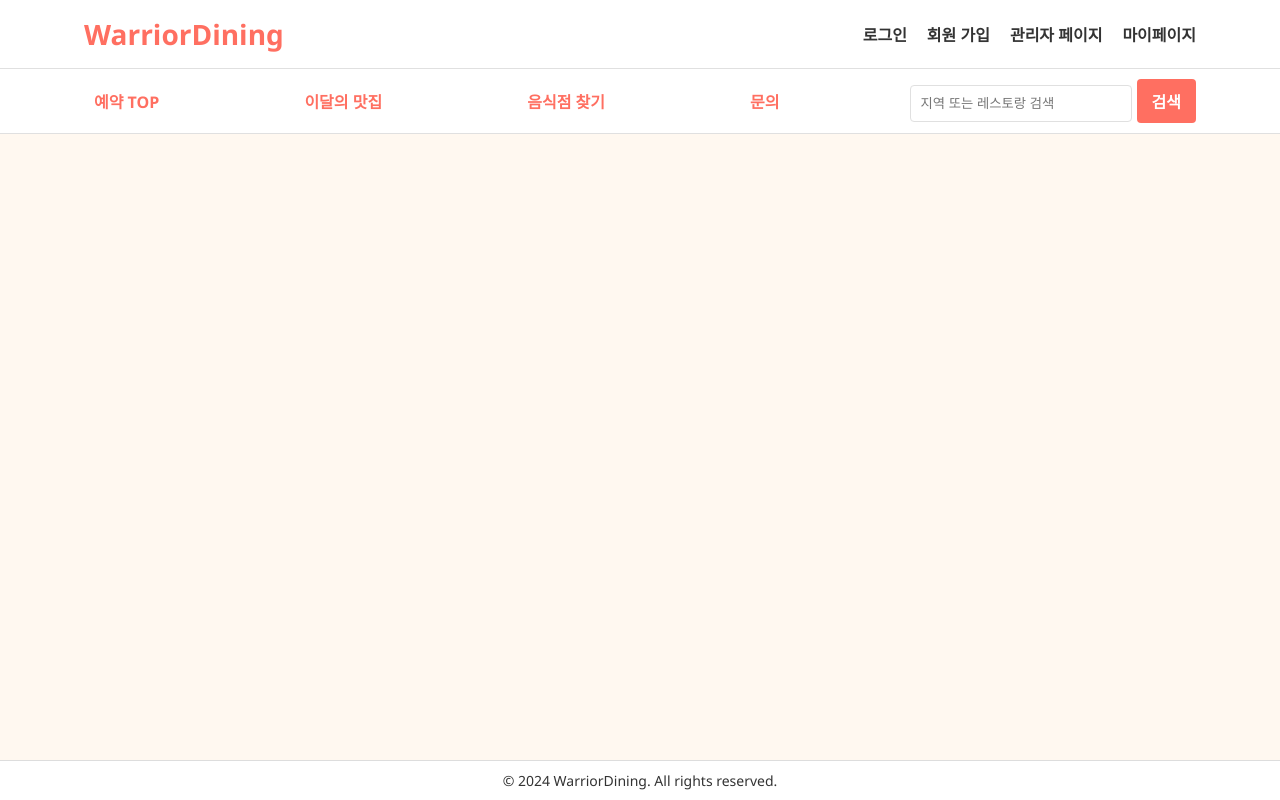
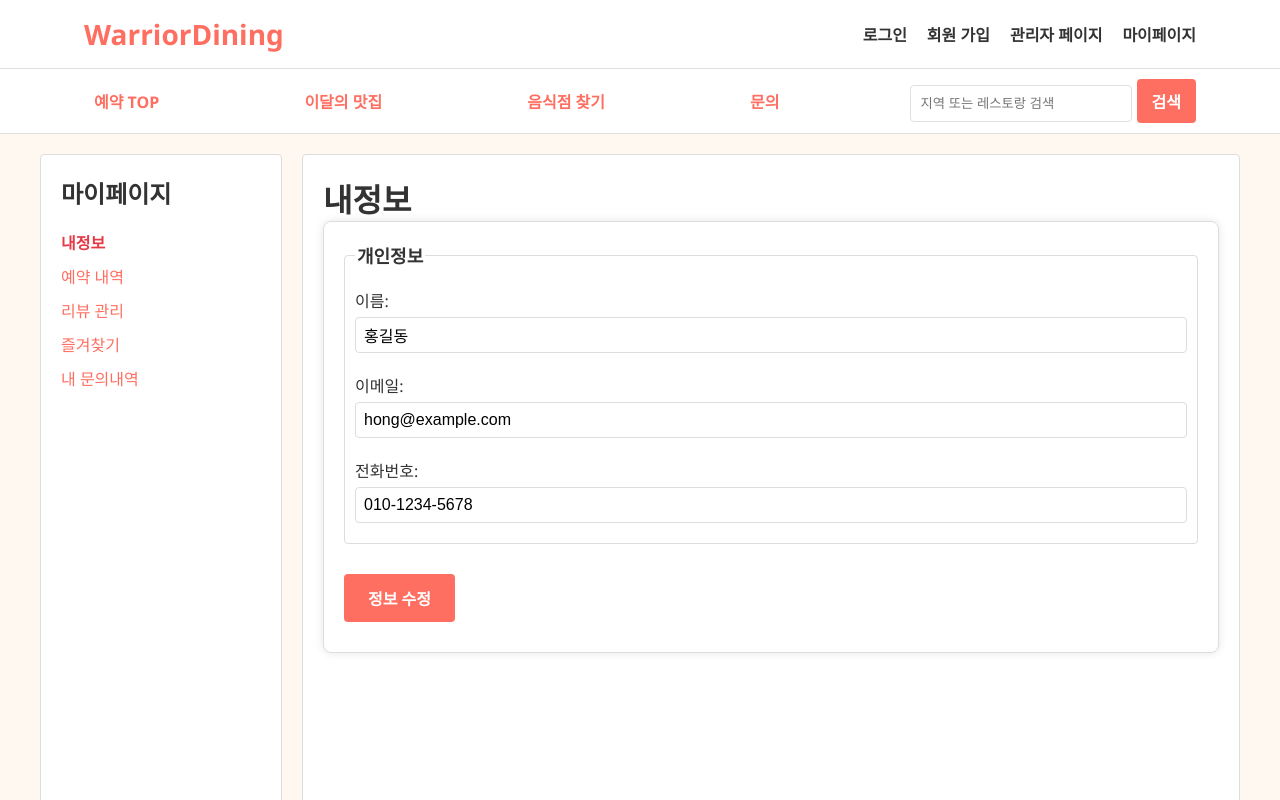
Before and after one commit to warrior-dining/warrior-dining-front, a React (Create React App) app: page /mypage/main in a window 1280 px wide. Shown: the top 800 px of the page. Built offline with nearby package versions, Linux system fonts and the light colour scheme.

Commit message:
[#7] 마이페이지 추가된 화면 링크 임포트 및 경로 추가

```diff
--- a/src/App.js
+++ b/src/App.js
@@ -23,6 +23,11 @@ import InquiryCreate from "./containers/InquiryCreate";
 import Mypage from "./containers/Mypage";
 import Main from "./containers/Main";
 import NavBar from "./components/NavBar";
+import Reservationlist from './containers/ReservationList';
+import ReservationDetail from './containers/ReservationDetail';
+import MypageEdit from './containers/MypageEdit';
+import MypageDelete from './containers/MypageDelete';
+import ReviewComment from './containers/ReviewComment';
 
 
 
@@ -59,7 +64,12 @@ function App() {
             <Route path="/inquiryfaq" element={<InquiryFaq />} />
             <Route path="/inquirycreate" element={<InquiryCreate />} />
             <Route path="/admin" element={<MainAdmin />} />
-          <Route path="/mypage" element={<Mypage />} />
+            <Route path="/mypage/main" element={<Mypage />} />
+            <Route path="/mypage/reservationlist" element={<Reservationlist />} />
+            <Route path="/mypage/reservationdetail" element={<ReservationDetail />} />
+            <Route path="/mypage/edit" element={<MypageEdit />} />
+            <Route path="/mypage/delete" element={<MypageDelete />} />
+            <Route path="/reviewcomment" element={<ReviewComment />} />
           {/* 다른 경로들도 여기 추가할 수 있습니다. */}
         <Route path="/" element={<Main />} />
       </Routes>
```
Lines whose indentation alone changed are shown as unchanged.
